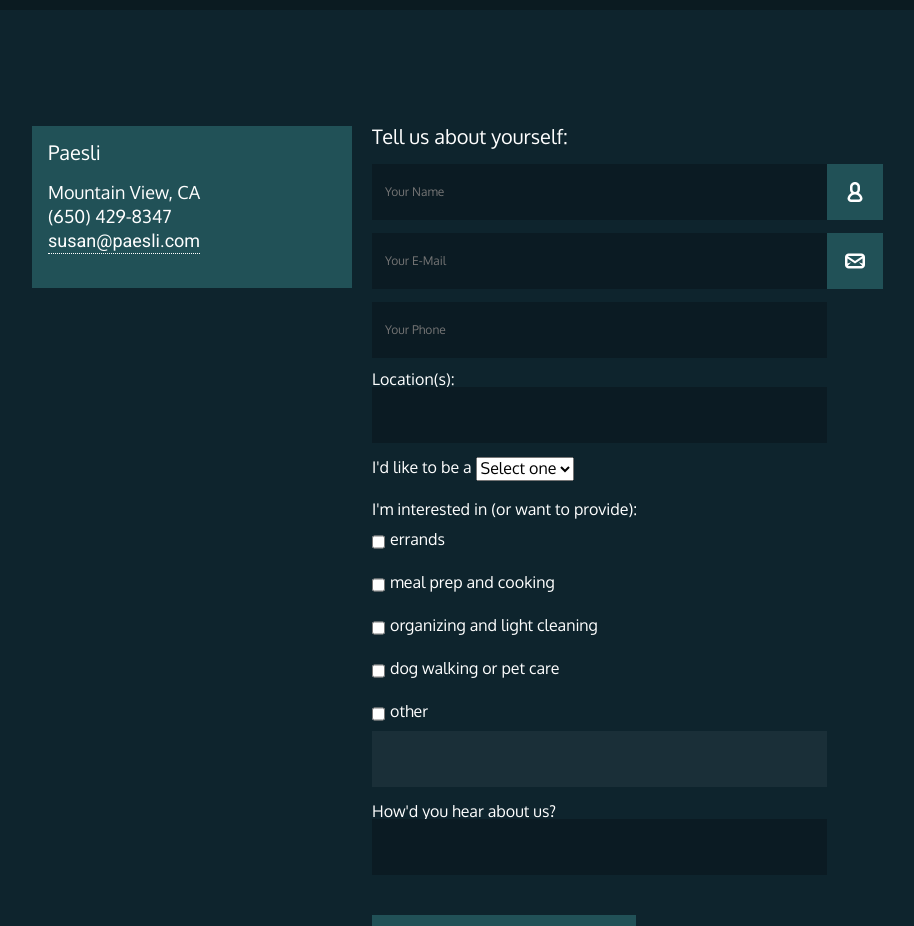
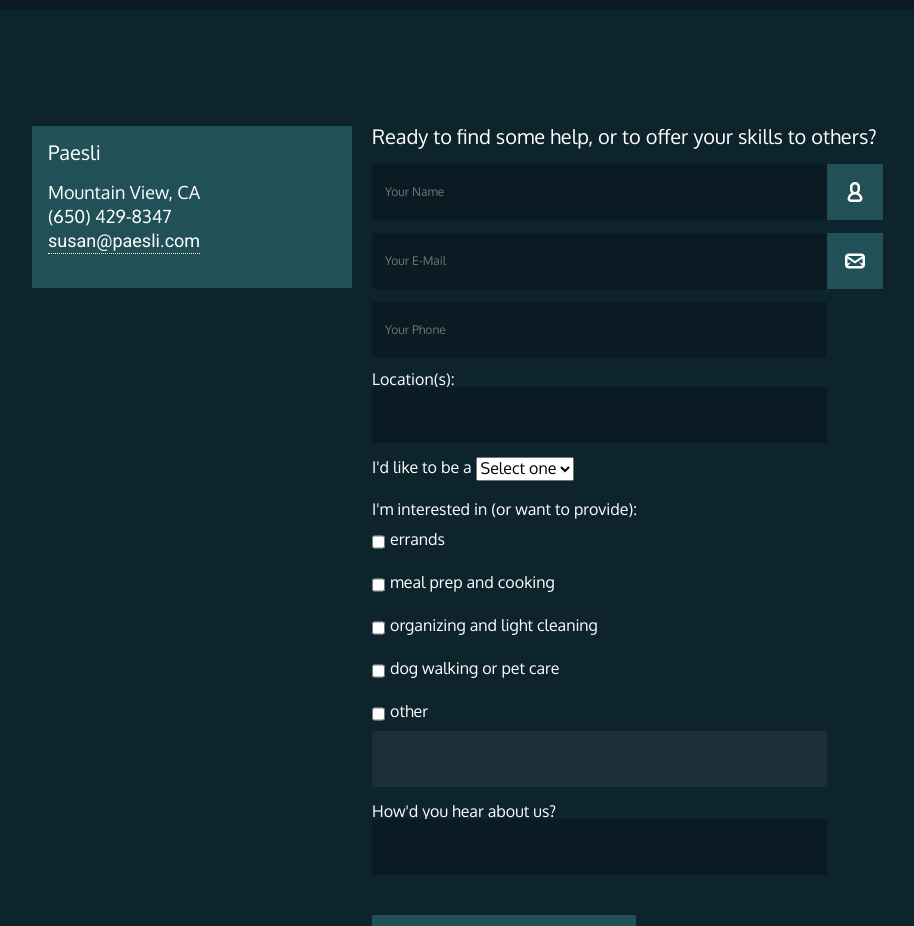
Before and after one commit to dnewcome/paesli, a plain HTML site: page FLATMADE theme/index.html in a window 1280 px wide. Shown: the part 1060-1986 px from the top of the page, without its empty margins (108-1022 px from the left). Drawn offline with Linux system fonts and the light colour scheme; some packages are replaced by stand-ins of ours; a script that the page names is missing.

Commit message:
updated wording

```diff
--- a/FLATMADE theme/index.html
+++ b/FLATMADE theme/index.html
@@ -152,7 +152,7 @@
 						</p>
 					</div>
 				</div>
-				<h2>Tell us about yourself:</h2>
+				<h2>Ready to find some help, or to offer your skills to others?</h2>
 				<p> </p>
 				<h2> <span> </h2>
 				<div class="two-three last column">
```
